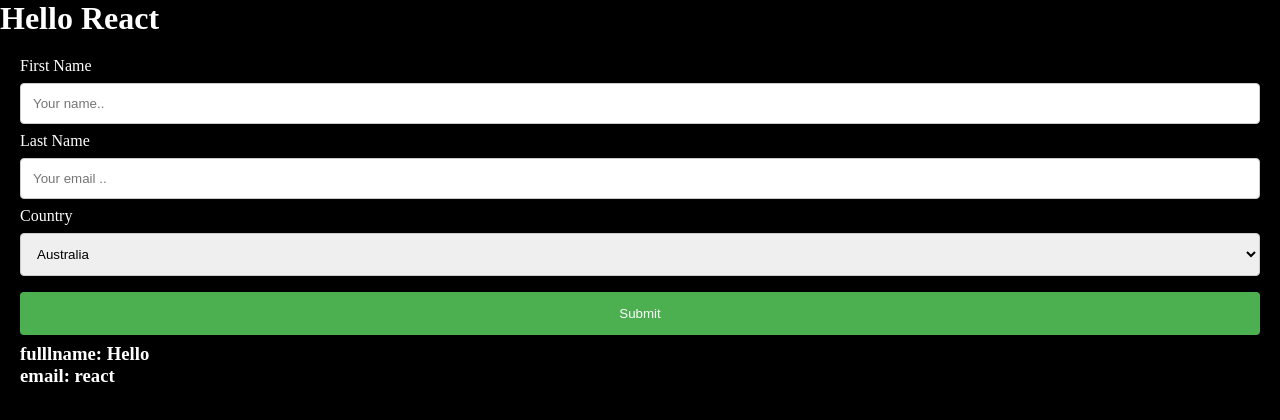
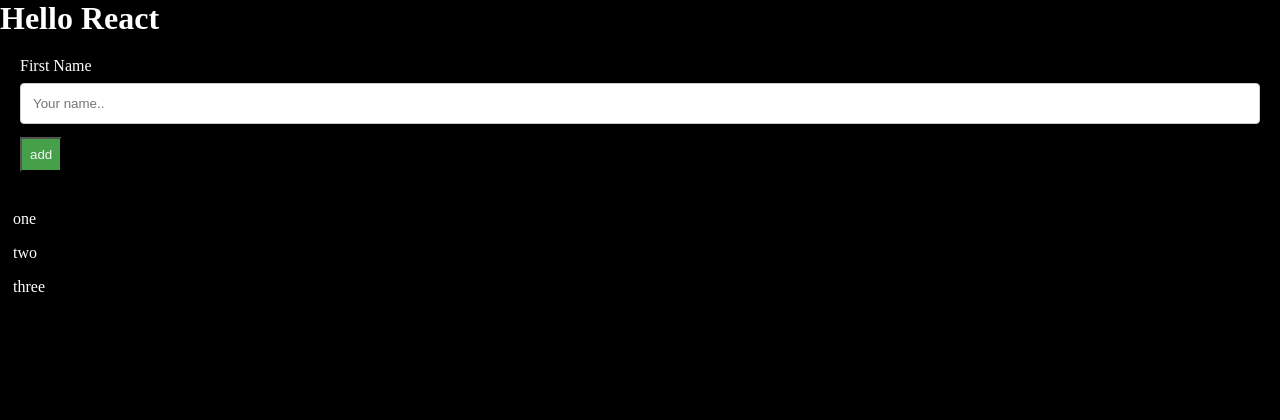
Before and after one commit to OmidProgramm/react-practice, a React (Vite) app: page / in a window 1280 px wide. Shown: the top 420 px of the page. Built offline with nearby package versions, Linux system fonts and the light colour scheme.

Commit message:
feat: add array & test onClick

```diff
--- a/src/App.css
+++ b/src/App.css
@@ -29,3 +29,17 @@ input[type=submit] {
 input[type=submit]:hover {
   background-color: #45a049;
 }
+.btn{
+    display: inline-block;
+    padding: 8px;
+    background-color: #45a049;
+    color: whitesmoke;
+    margin: 5px auto;
+}
+ul{
+    padding: 5px;
+}
+ul li{
+    padding: 8px;
+
+}
--- a/src/App.jsx
+++ b/src/App.jsx
@@ -2,35 +2,30 @@ import { useState } from 'react'
 import './App.css'
 
 function App() {
-  const [user, setUser] = useState({
-    fullname: "Hello",
-    email: "react"
-  })
+  const [name, setName] = useState(["one","two","three"]);
+  const [item,setItem] = useState("");
+
+  const changeName = (e)=>{
+    e.preventDefault();
+    setName([...name,item])
+    setItem("")
+  }
 
   return (
     <>
       <h1>Hello React</h1>
       <form>
-        <label for="fname">First Name</label>
-        <input type="text" id="fname" name="firstname" placeholder="Your name.." onChange={(e)=>setUser({...user,fullname:e.target.value})}/>
-
-        <label for="email">Last Name</label>
-        <input type="text" id="email" name="email" placeholder="Your email .." onChange={(e)=>setUser({...user,email:e.target.value})}/>
-
-        <label for="country">Country</label>
-        <select id="country" name="country">
-        <option value="australia">Australia</option>
-        <option value="canada">Canada</option>
-        <option value="usa">USA</option>
-        </select>
-
-        <input type="submit" value="Submit"></input>
-        <h3>fulllname: {user.fullname}</h3>
-        <h3>email: {user.email}</h3>
-  </form>
-
-
-
+        <label htmlFor="fname">First Name</label>
+        <input type="text" id="fname" name="fname" placeholder="Your name.." value={item} onChange={(e)=>setItem(e.target.value)}/>
+        <button className="btn" onClick={changeName}>add</button>
+      </form>
+      <ul>
+        {
+          name.map((elem,index)=>{
+            return <li key={index}>{elem}</li>
+          })
+        }
+      </ul>
     </>
   )
 }
```
